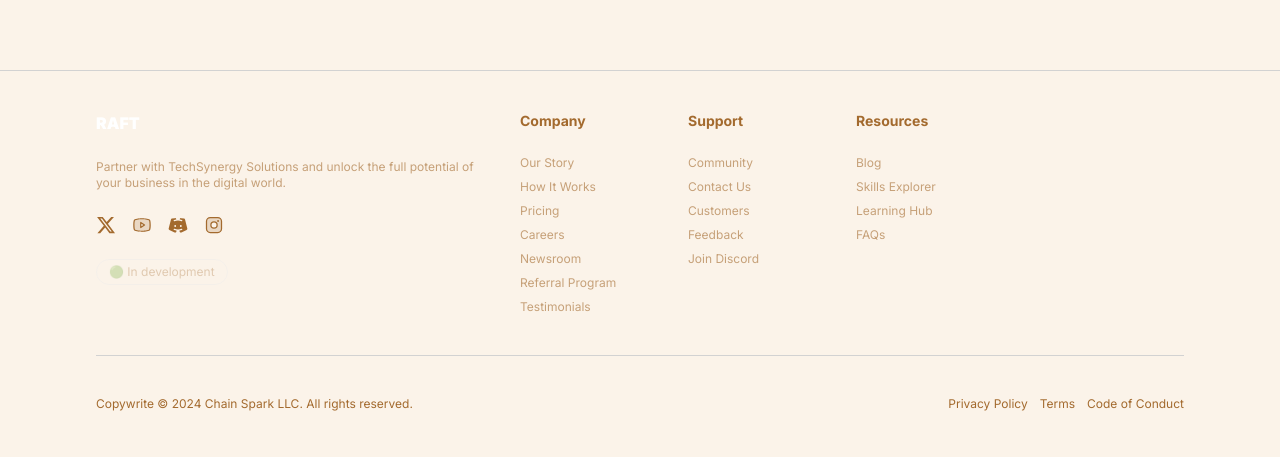
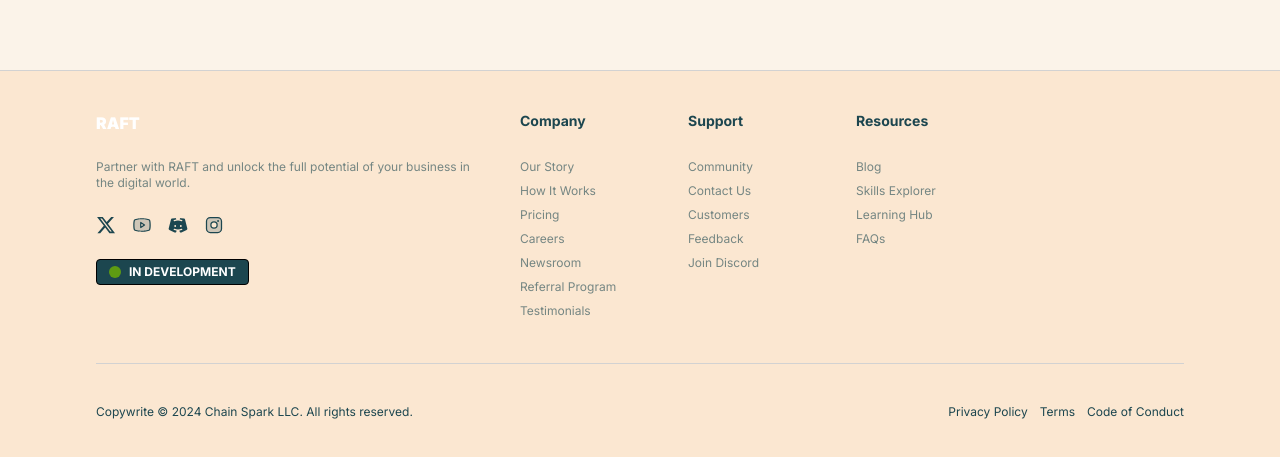
Before and after one commit to devthedud3/raft, a Next.js app: page / in a window 1280 px wide. Shown: the part 1022-1479 px from the top of the page. Built offline with nearby package versions, Linux system fonts and the light colour scheme.

Commit message:
update footer

```diff
--- a/app/ui/components/Footer.tsx
+++ b/app/ui/components/Footer.tsx
@@ -2,46 +2,54 @@
 import { Logo } from "./Logo";
 import { footer, socials } from "@/app/lib/data";
 import { IC } from "@/public/Icons";
+import Link from "next/link";
 
 type Props = {};
 
 export const Footer = (props: Props) => {
   return (
-    <footer className="border-t border-[--border]">
-      <div className="px-24">
+    <footer className="border-t bg-[#FBE7D1] border-[--border] inline-flex w-full justify-center text-[--primary]">
+      <div className="px-24 w-full">
         <div className="py-10 flex lg:space-x-10">
           <div className="space-y-6">
             <Logo />
             <p className="text-xs w-96 opacity-60">
-              Partner with TechSynergy Solutions and unlock the full potential
-              of your business in the digital world.
+              Partner with RAFT and unlock the full potential of your business
+              in the digital world.
             </p>
             <div className="flex space-x-4 ">
               {socials.map(({ name, link }: any, index: number) => {
                 return (
-                  <div
+                  <Link
+                    href={link}
                     className="cursor-pointer transition hover:scale-105"
                     key={index}
                   >
                     {IC[name]}
-                  </div>
+                  </Link>
                 );
               })}
             </div>
-            <p className="text-xs w-fit px-3 py-1 border rounded-full opacity-30">
-              🟢 In development
+            <p className="text-xs w-fit px-3 py-1 border border-black rounded h-fit flex items-center bg-[--primary] text-white font-bold">
+              <span className="animate-pulse inline-flex h-3 w-3 rounded-full bg-lime-600 mr-2" />
+              IN DEVELOPMENT
             </p>
           </div>
           {footer.map(({ name, tabs }: any, index: number) => {
             return (
-              <div className="w-32">
+              <div className="w-32 ">
                 <h2 className="text-sm font-bold">{name}</h2>
-                <div className="pt-6 space-y-2 opacity-60">
-                  {tabs.map((v: any, i: number) => {
+                <div className="pt-6 space-y-4">
+                  {tabs.map((v: string, i: number) => {
                     return (
-                      <div className="transition-w duration-100 text-xs border-[--primary] hover:border-l-4 hover:pl-3 cursor-pointer">
-                        <p className="">{v}</p>
-                      </div>
+                      <Link
+                        key={i}
+                        href={`/${v.toLocaleLowerCase().replaceAll(" ", "-")}`}
+                      >
+                        <div className="py-1 w-fit transition-w duration-100 text-xs border-[--primary] hover:border-l-4 hover:pl-3 cursor-pointer">
+                          <p className="opacity-60 ">{v}</p>
+                        </div>
+                      </Link>
                     );
                   })}
                 </div>
```
